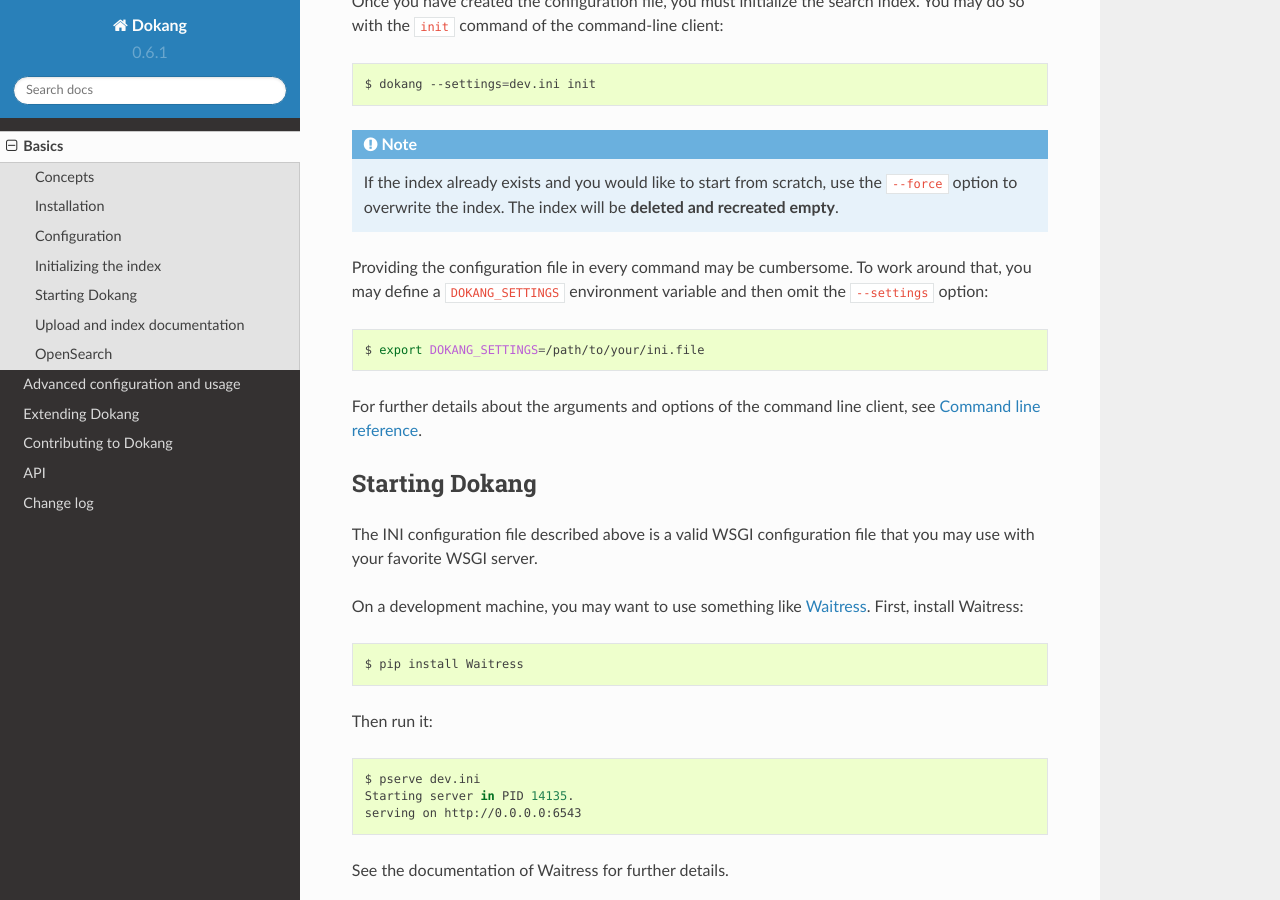
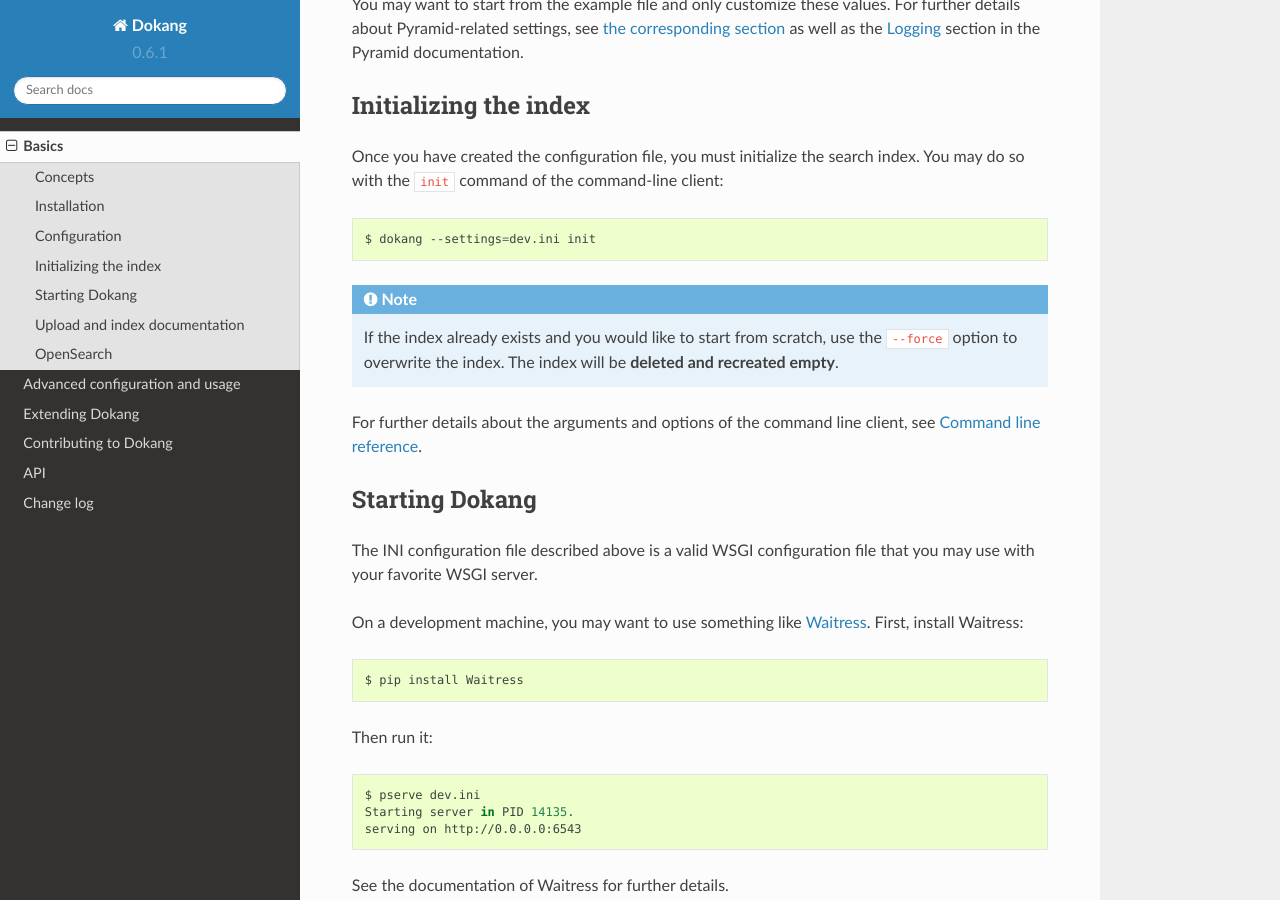
Before and after one commit to Polyconseil/dokang, a Sphinx documentation site: the page built from docs/basics.rst, in a window 1280 px wide and 900 px high, scrolled down 1480 px. Built offline with Sphinx 7.4.7 and the Read the Docs theme 2.0.0, drawn with Linux system fonts in a browser that asks for light colours; some of the changed text lies outside the part shown.

Commit message:
docs: Cosmetics.
Don't mention `DOKANG_SETTINGS` in the "Basics" section: it's useless
there because we only use `init` and we cover it in the dedicated cli
section anyway.

```diff
--- a/docs/basics.rst
+++ b/docs/basics.rst
@@ -21,9 +21,18 @@
 Installation
 ------------
 
-In a brand new virtual environment, install with ``pip install
-Dokang``. If you have cloned the `Git repository`_, use ``pip
-install -r requirements.txt`` instead.
+In a brand new virtual environment, install with:
+
+.. code:: bash
+
+    pip install Dokang
+
+If you have cloned the `Git repository`_, use this instead:
+
+.. code:: bash
+
+    pip install -r requirements.txt
+
 
 .. _Git repository: https://github.com/Polyconseil/Dokang
 
@@ -101,14 +110,6 @@
    scratch, use the ``--force`` option to overwrite the index. The
    index will be **deleted and recreated empty**.
 
-Providing the configuration file in every command may be
-cumbersome. To work around that, you may define a ``DOKANG_SETTINGS``
-environment variable and then omit the ``--settings`` option:
-
-.. code:: bash
-
-   $ export DOKANG_SETTINGS=/path/to/your/ini.file
-
 For further details about the arguments and options of the
 command line client, see :ref:`advanced_cli_ref`.
 
```
